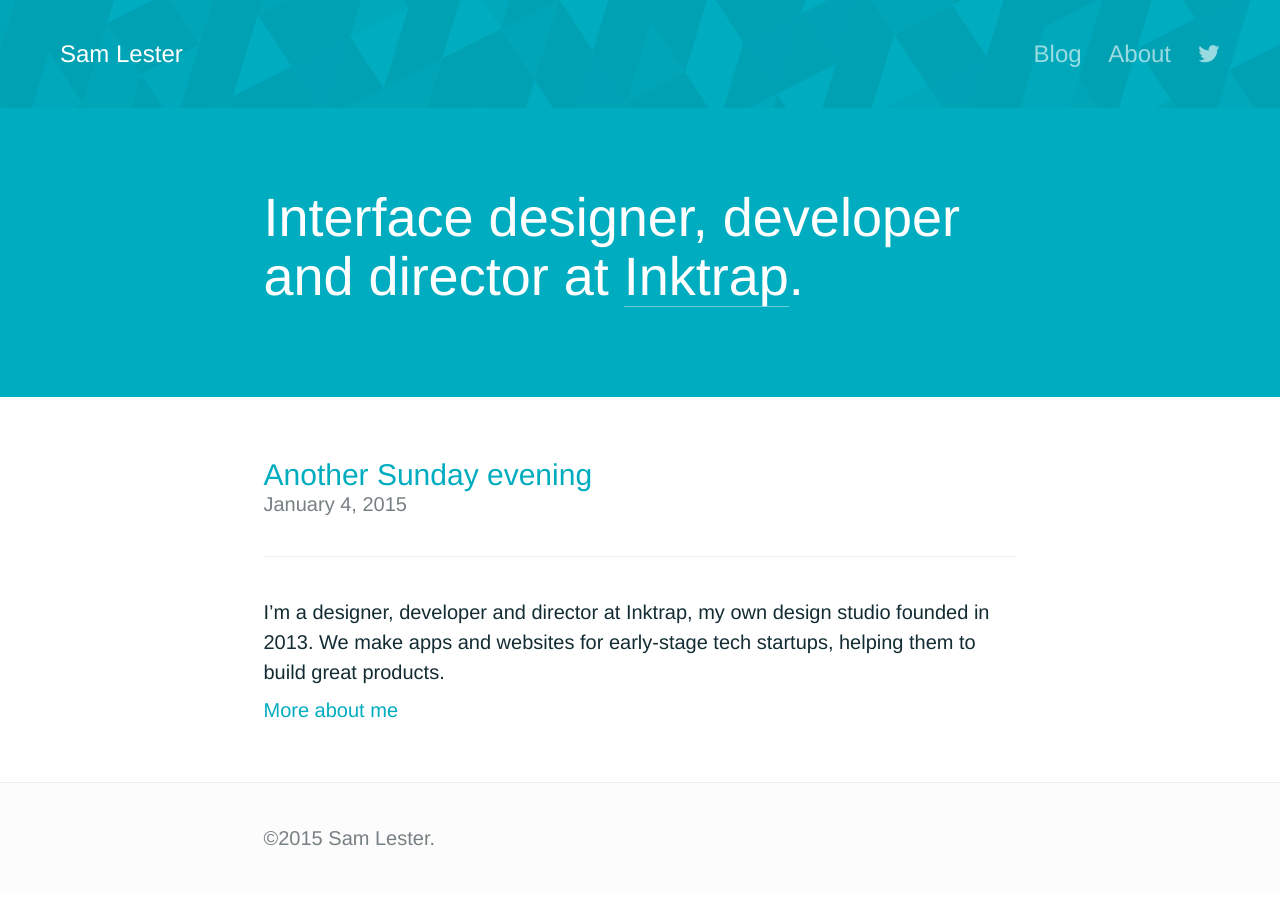
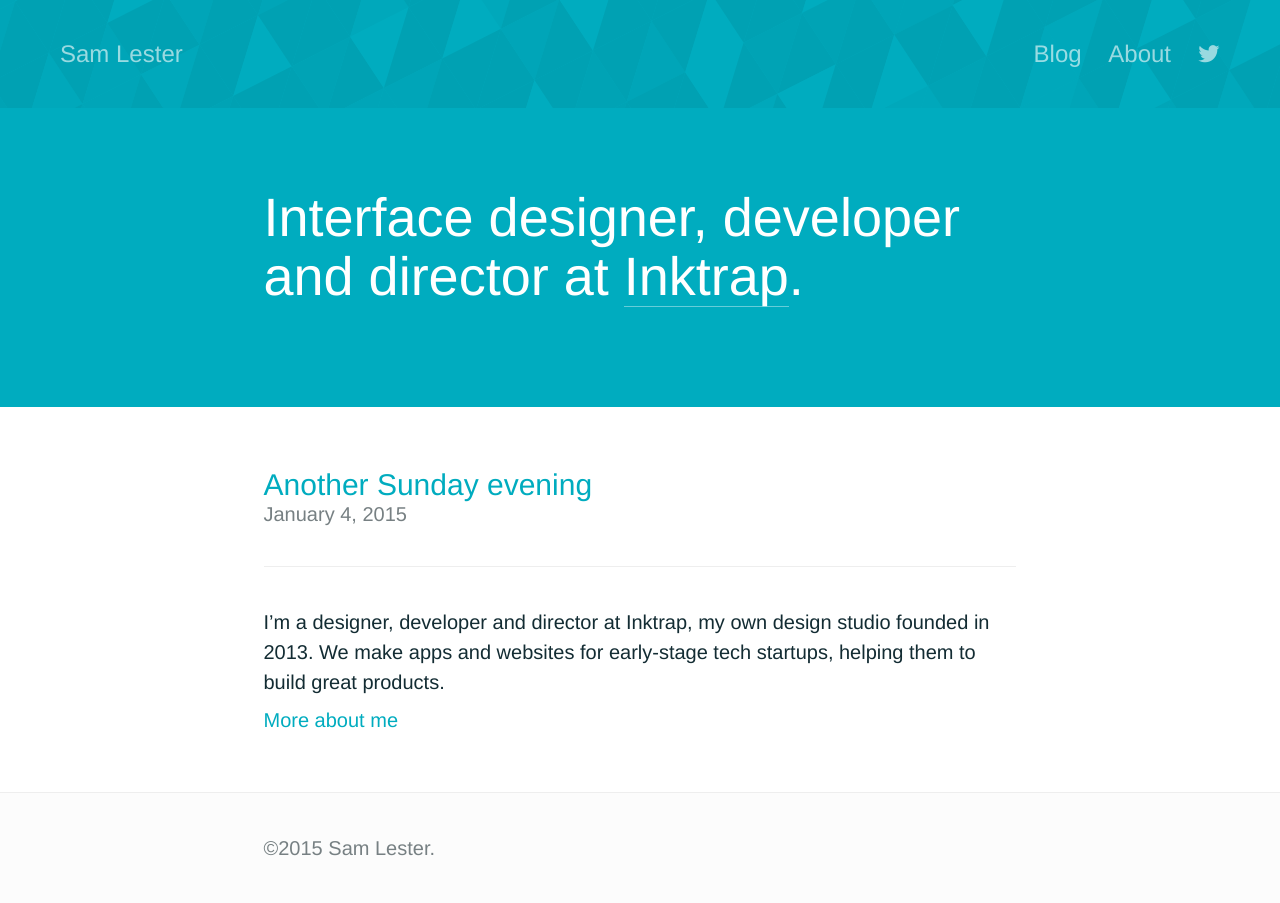
Before and after one commit to samlester/samlester.github.io, a Jekyll site: the page built from index.html, in a window 1280 px wide. Built offline with Jekyll 4.4.1, drawn with Linux system fonts in a browser that asks for light colours.

Commit message:
More style tweaks

```diff
--- a/_includes/header.html
+++ b/_includes/header.html
@@ -1,16 +1,12 @@
 <header class="container header">
   <div class="brand">
-    <a href="{{ site.baseurl }}/">Sam Lester</a>
+    <a href="{{ site.baseurl }}/"{% if page.url == '/index.html' %} class="nav--selected"{% endif %}>Sam Lester</a>
   </div>
 
   <nav class="nav">
     <ul>
-      <li><a href="{{ '/blog/' | prepend: site.baseurl }}">Blog</a></li>
-      {% for page in site.pages %}
-        {% if page.title %}
-        <li><a href="{{ page.url | prepend: site.baseurl }}">{{ page.title }}</a></li>
-        {% endif %}
-      {% endfor %}
+      <li><a href="{{ '/blog/' | prepend: site.baseurl }}"{% if page.url == '/blog/index.html' %} class="nav--selected"{% endif %}>Blog</a></li>
+      <li><a href="{{ '/about/' | prepend: site.baseurl }}"{% if page.url == '/about/' %} class="nav--selected"{% endif %}>About</a></li>
       <li><a class="icon-" href="http://www.twitter.com/samlester" target="_blank">Twitter</a></li>
     </ul>
   </nav>
--- a/_layouts/about.html
+++ b/_layouts/about.html
@@ -1,7 +1,7 @@
 ---
 layout: default
 ---
-<main class="container page">
+<main class="container page page--about">
   <div class="content">
     <img class="profile-image" src="{{ "/images/sam-lester.jpg" | prepend: site.baseurl }}" alt="Sam Lester">
 
--- a/_sass/_base.scss
+++ b/_sass/_base.scss
@@ -58,15 +58,28 @@
     padding-bottom: -20px;
     &:hover {
       border-bottom-color: rgba(255,255,255,1);
+      color: #fff;
     }
   }
 }
 
 .posts {
-  padding-bottom: $base-spacing * 2;
-  margin-bottom: $base-spacing * 2;
-  border-bottom: 1px solid $border-color;
+  margin-bottom: $base-spacing;
+  @include media($medium) {
+    margin-bottom: $base-spacing * 2;
+  }
+  &.posts--home {
+    border-bottom: 1px solid $border-color;
+    padding-bottom: $base-spacing;
+    @include media($medium) {
+      padding-bottom: $base-spacing * 2;
+    }
+  }
+  h1 {
+    margin-bottom: $base-spacing;
+  }
   h2 {
+    margin-top: 0;
     margin-bottom: 0;
   }
   span {
@@ -74,23 +87,20 @@
   }
 }
 
-.about {
-  margin-bottom: $base-spacing * 2;
-}
-
 .profile-image {
   border-radius: 100%;
   margin: 0 auto;
   display: block;
   margin-bottom: $base-spacing;
+  max-width: 50%;
   @include media($medium) {
     margin-bottom: $base-spacing * 2;
   }
 }
 
-.page {
+.page--about {
   p:first-of-type {
-    font-size: 1.5em;
+    font-size: 1.4em;
     line-height: 1.3;
   }
 }
--- a/_sass/_header.scss
+++ b/_sass/_header.scss
@@ -20,8 +20,17 @@
   }
 
   .brand {
+    a {
+      opacity: 0.6;
+      &:hover, &.nav--selected {
+        opacity: 1;
+      }
+      @include transition(opacity 0.3s);
+    }
+    margin-bottom: 0.2em;
     @include span-columns(12);
     @include media($small) {
+      margin-bottom: 0;
       @include span-columns(5);
     }
   }
@@ -48,7 +57,8 @@
     }
     a {
       opacity: 0.6;
-      &:hover {
+      @include transition(opacity 0.3s);
+      &:hover, &.nav--selected {
         opacity: 1;
       }
     }
--- a/_sass/_typography.scss
+++ b/_sass/_typography.scss
@@ -57,14 +57,24 @@
 }
 
 h1 {
-  font-size: em(45, $base-font-size);
+  font-size: em(37, $base-font-size);
   line-height: 1;
+  @include media($small) {
+    font-size: em(45, $base-font-size);
+  }
   @include media($medium) {
     font-size: em(54, $base-font-size);
     line-height: 1.1;
-    margin-bottom: $base-spacing / 2;
+    margin-bottom: $base-spacing;
   }
   margin-top: 0;
+}
+
+h2 {
+  font-size: em(25, $base-font-size);
+  @include media($medium) {
+    font-size: em(30, $base-font-size);
+  }
 }
 
 // Lists
--- a/index.html
+++ b/index.html
@@ -8,8 +8,8 @@
   </div>
 </div>
 
-<main class="container">
-  <section class="content posts">
+<main class="container page">
+  <section class="content posts posts--home">
     <ul>
       {% for post in site.posts %}
         <li>
```
